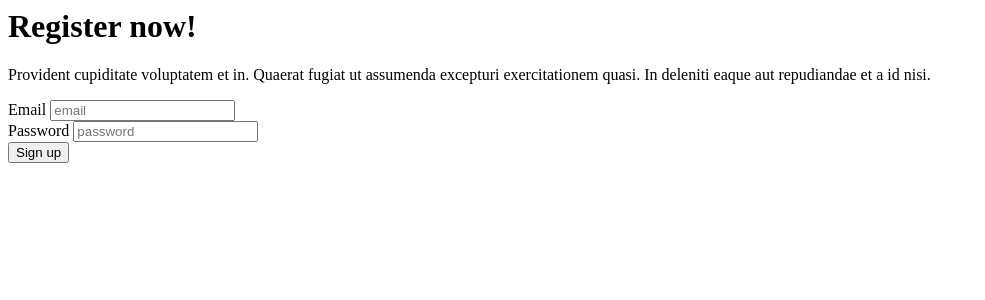
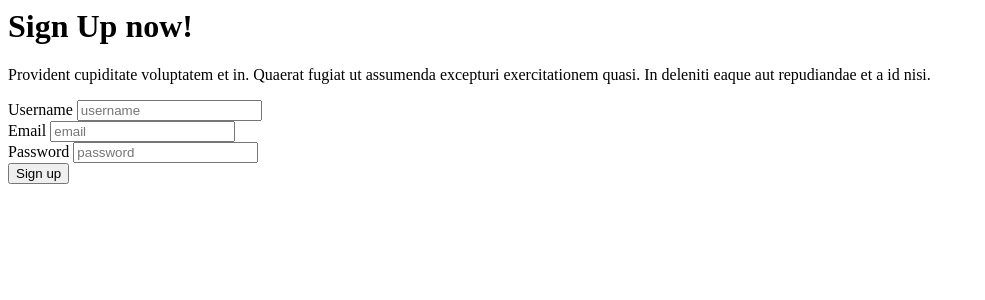
Before and after one commit to dev4ult/project-LSP, a PHP site: page /FILE_PROJECT/views/signup/index.php in a window 1280 px wide. Shown: the top 300 px of the page, without its empty margins (0-985 px from the left). Run offline with PHP 8.4, Linux system fonts and the light colour scheme; some libraries are stand-ins or nearby versions.

Commit message:
better vocab

```diff
--- a/app/views/signup/index.php
+++ b/app/views/signup/index.php
@@ -1,29 +1,36 @@
 <div class="hero min-h-screen bg-base-200">
     <div class="hero-content flex-col">
         <div class="text-center ">
-            <h1 class="text-5xl font-bold">Register now!</h1>
+            <h1 class="text-5xl font-bold">Sign Up now!</h1>
             <p class="py-6 max-w-3xl">Provident cupiditate voluptatem et in. Quaerat fugiat ut assumenda excepturi
                 exercitationem
                 quasi. In deleniti eaque aut repudiandae et a id nisi.</p>
         </div>
         <div class="card flex-shrink-0 w-full max-w-sm shadow-2xl bg-base-100">
-            <div class="card-body">
+            <form action="<?= BASEURL ?>/signup/add" method="post" class="card-body">
+                <div class="form-control">
+                    <label class="label">
+                        <span class="label-text">Username</span>
+                    </label>
+                    <input type="text" placeholder="username" class="input input-bordered" name="username" required />
+                </div>
                 <div class="form-control">
                     <label class="label">
                         <span class="label-text">Email</span>
                     </label>
-                    <input type="text" placeholder="email" class="input input-bordered" />
+                    <input type="email" placeholder="email" class="input input-bordered" name="email" required />
                 </div>
                 <div class="form-control">
                     <label class="label">
                         <span class="label-text">Password</span>
                     </label>
-                    <input type="text" placeholder="password" class="input input-bordered" />
+                    <input type="password" placeholder="password" class="input input-bordered" name="password"
+                        required />
                 </div>
                 <div class="form-control mt-6">
-                    <button class="btn btn-primary">Sign up</button>
+                    <button type="submit" class="btn btn-primary" name="sign-up-btn">Sign up</button>
                 </div>
-            </div>
+            </form>
         </div>
     </div>
 </div>
```
